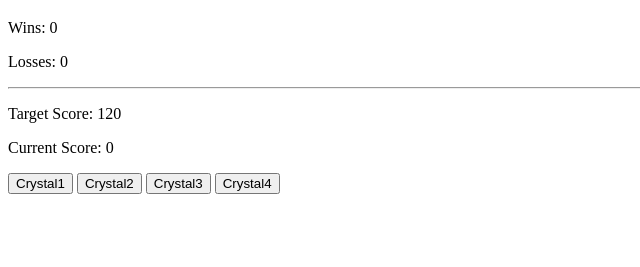
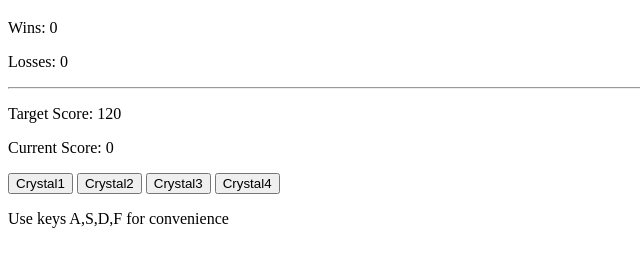
Before and after one commit to mhgerov/week-4-game, a plain HTML site: page index.html in a window 1280 px wide. Shown: the part 61-328 px from the top of the page, without its empty margins (0-640 px from the left). Drawn offline with Linux system fonts and the light colour scheme.

Commit message:
added key instructions

```diff
--- a/index.html
+++ b/index.html
@@ -19,5 +19,6 @@
 	<button id="crystal2">Crystal2</button>
 	<button id="crystal3">Crystal3</button>
 	<button id="crystal4">Crystal4</button>
+	<p>Use keys A,S,D,F for convenience</p>
 </body>
 </html>
```
